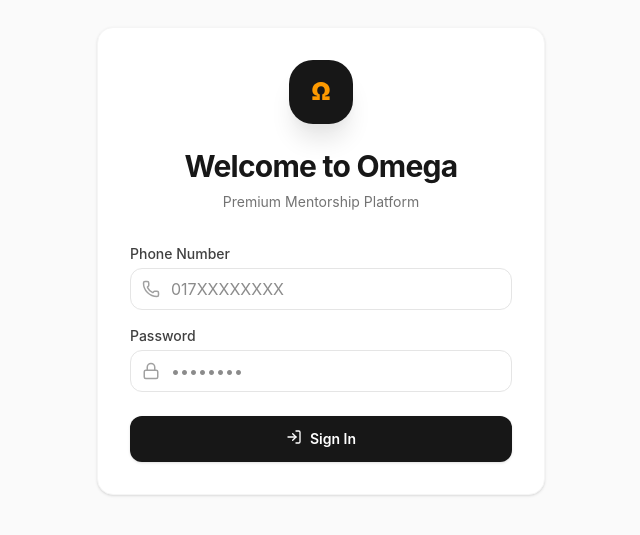
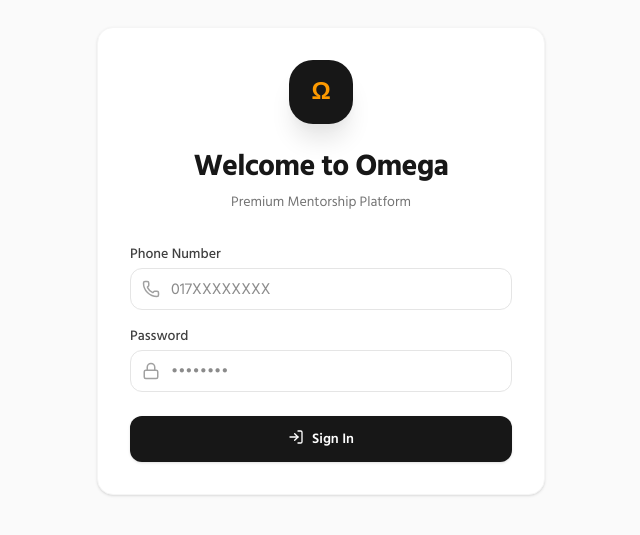
Before and after one commit to abirabdullahs/Omega, a Next.js app: page /login in a window 1280 px wide. Shown: the part 139-674 px from the top of the page, without its empty margins (319-959 px from the left). Built offline with nearby package versions, Linux system fonts and the light colour scheme; no server answers.

Commit message:
Use Hind Siliguri (Google Fonts) app-wide for Bangla + Latin text

```diff
--- a/app/globals.css
+++ b/app/globals.css
@@ -1,4 +1,8 @@
 @import "tailwindcss";
+
+@theme {
+  --font-sans: var(--font-hind-siliguri), ui-sans-serif, system-ui, -apple-system, sans-serif;
+}
 
 @keyframes toast-in {
   from {
--- a/app/layout.tsx
+++ b/app/layout.tsx
@@ -1,7 +1,18 @@
 import type {Metadata, Viewport} from 'next';
+import { Hind_Siliguri } from 'next/font/google';
 import './globals.css';
 import { AuthProvider } from '@/components/auth-provider';
 import { ToastProvider } from '@/components/ui/toast-provider';
+
+// Hind Siliguri covers both Bengali and Latin glyphs, so it's used as the
+// single app-wide font (via --font-hind-siliguri, mapped to Tailwind's
+// font-sans in globals.css) rather than switching fonts per script.
+const hindSiliguri = Hind_Siliguri({
+  subsets: ['bengali', 'latin'],
+  weight: ['300', '400', '500', '600', '700'],
+  variable: '--font-hind-siliguri',
+  display: 'swap',
+});
 
 export const metadata: Metadata = {
   title: 'Omega | Abir Hossen Abdullah',
@@ -27,7 +38,7 @@ export const viewport: Viewport = {
 
 export default function RootLayout({children}: {children: React.ReactNode}) {
   return (
-    <html lang="en">
+    <html lang="en" className={hindSiliguri.variable}>
       <body suppressHydrationWarning className="bg-neutral-50 text-neutral-900 antialiased font-sans">
         <AuthProvider>
           <ToastProvider>
```
